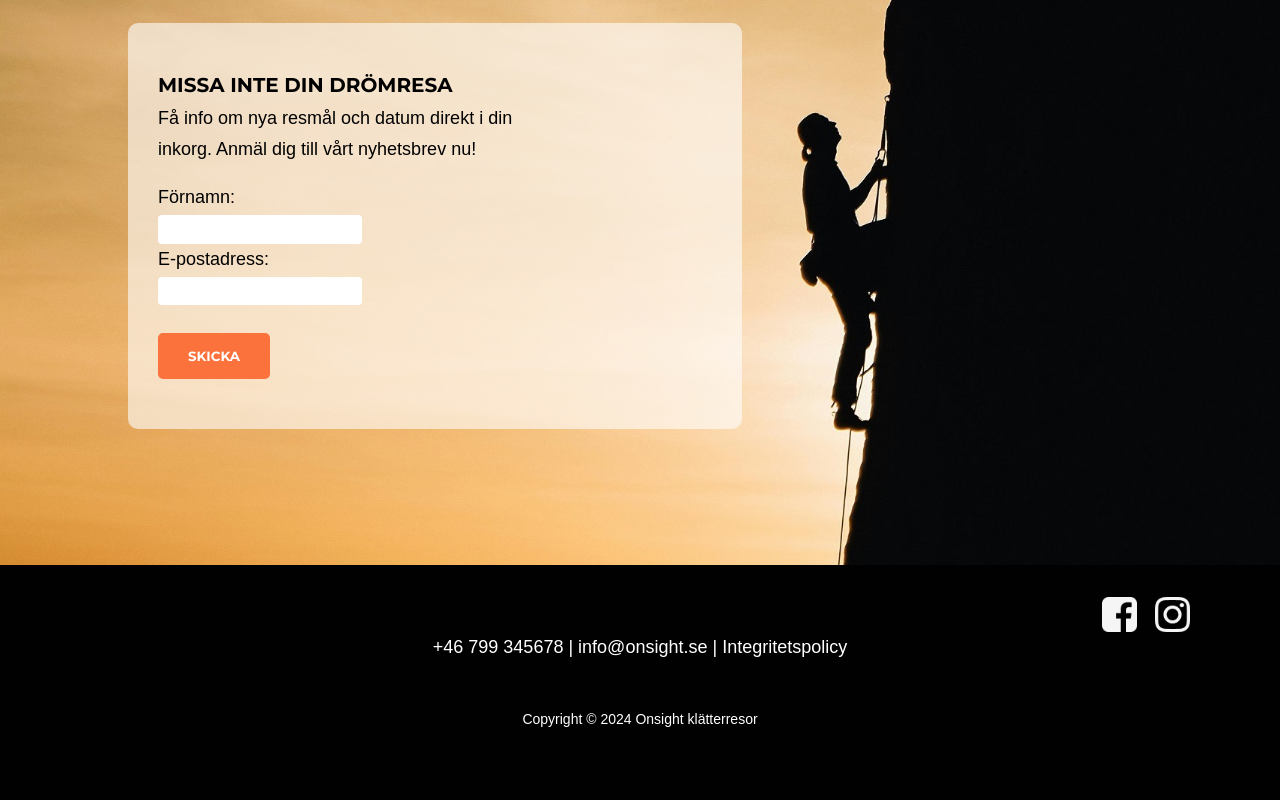
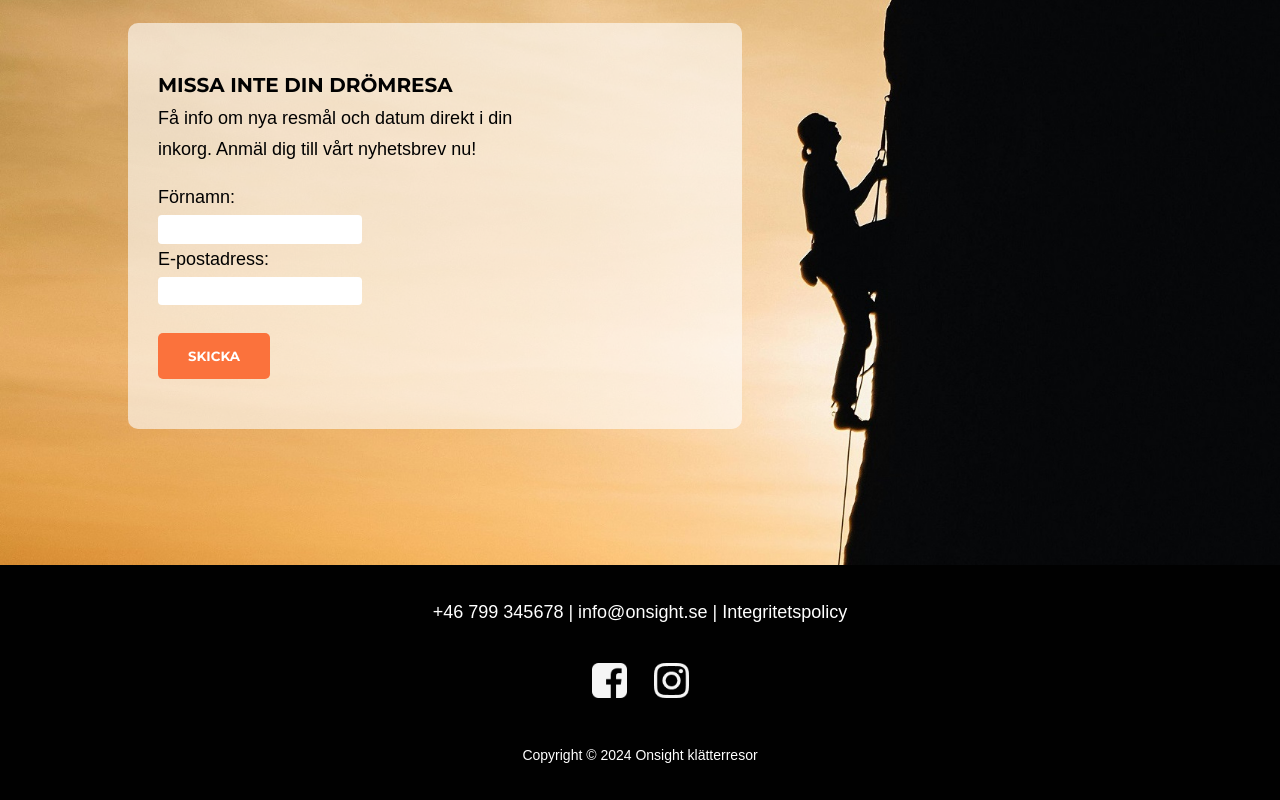
Before and after one commit to Emmelie83/webbapp_labb1, a plain HTML site: page index.html in a window 1280 px wide. Shown: the part 2668-3468 px from the top of the page. Before the commit the page ends 3432 px from the top, so only its background shows below. Drawn offline with Linux system fonts and the light colour scheme; a web font is replaced by a local one.

Commit message:
Center social icons in the footer

```diff
--- a/css/main.css
+++ b/css/main.css
@@ -351,10 +351,9 @@ blockquote {
 
 .social_container {
     display: flex;
-    gap: 1em;
-    justify-content: flex-end;
-    margin-right: 7%;
-
+    gap: 1.5em;
+    justify-content: center;
+    margin-top: 2em;
 }
 
 .social_container img {
--- a/index.html
+++ b/index.html
@@ -187,12 +187,13 @@
             </div>
         </main>
         <footer class="main_footer">
-            <div class="social_container">
-                <img src="./img/facebook.png" alt="facebook_link">
-                <img src="./img/instagram.png" alt="instagram_link">
-            </div>
+
             <address>+46 799 345678 | info@onsight.se</address>
-            | Integritetspolicy
+           <span> | Integritetspolicy </span>
+           <div class="social_container">
+            <img src="./img/facebook.png" alt="facebook_link">
+            <img src="./img/instagram.png" alt="instagram_link">
+        </div>
             <p>Copyright © 2024 Onsight klätterresor</p>
         </footer>
         <script src="./js/mobile_menu.js"></script>
```
Also changed, not shown: sardinia.html (+5 -4 lines).
